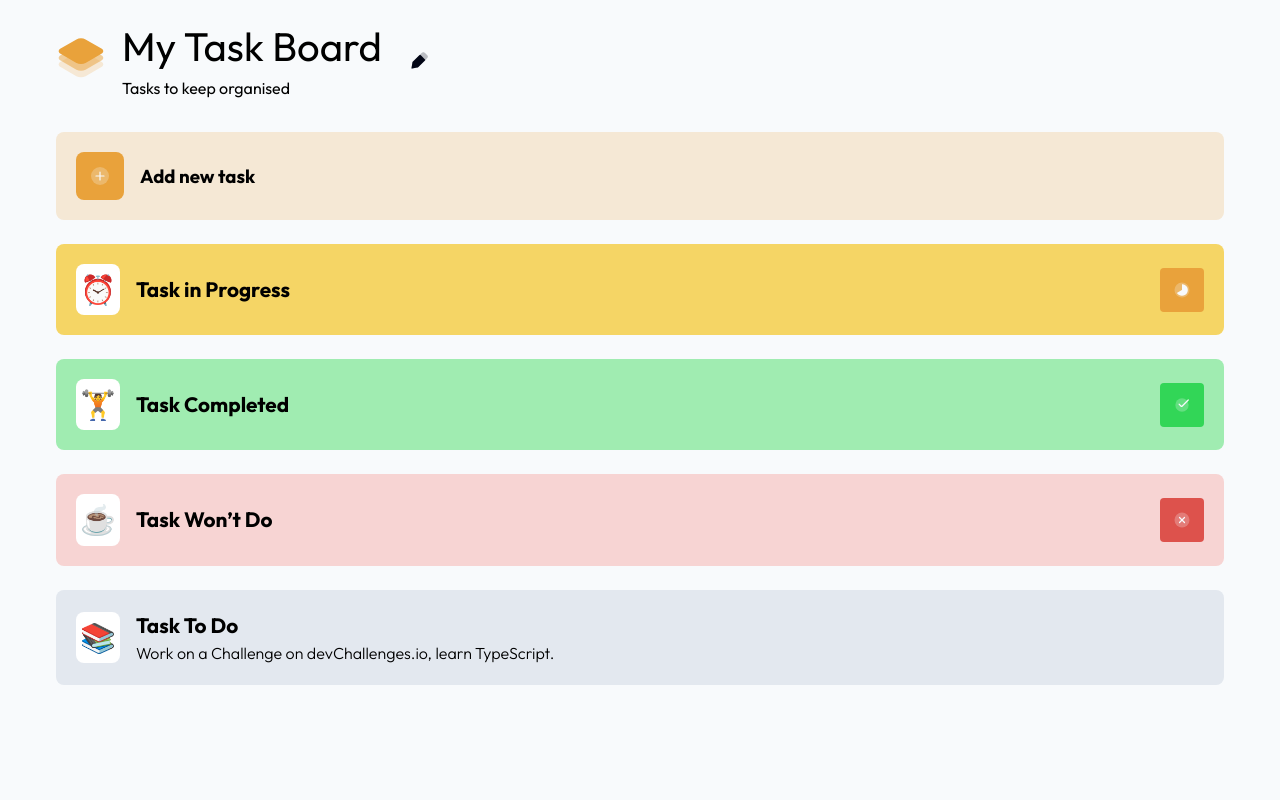
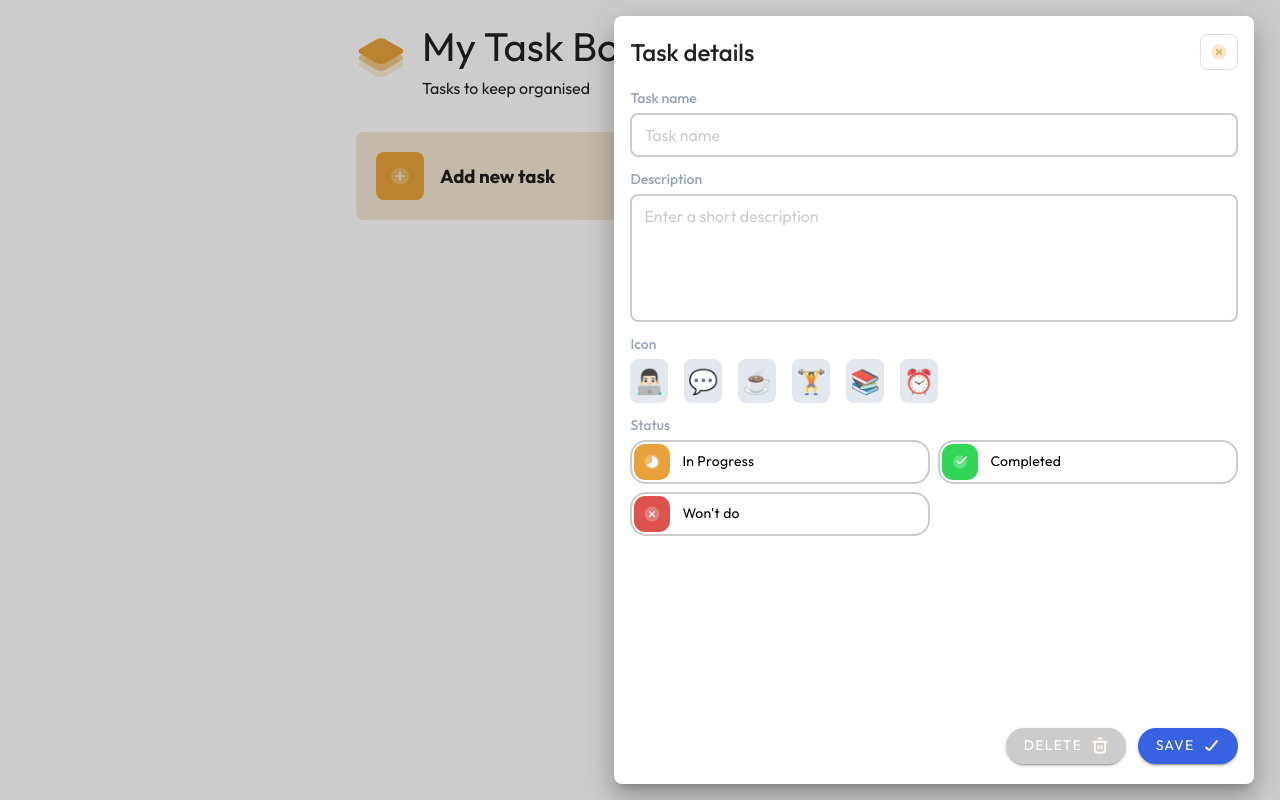
Before and after one commit to rearalf/my-task-board-frontend, a Vue app: page / in a window 1280 px wide. Built offline with nearby package versions, Linux system fonts and the light colour scheme; the HTML template or start-up script is replaced by a standard one.

Commit message:
feat: Add ui new task form

```diff
--- a/src/App.vue
+++ b/src/App.vue
@@ -1,11 +1,30 @@
 <script setup lang="ts">
+import NavigationDrawer from './components/NavigationDrawer.vue'
 import EditDuotone from './components/icons/EditDuotone.vue'
 import NewTaskCard from './components/NewTaskCard.vue'
 import LogoSVG from './components/icons/LogoSVG.vue'
 import TaskCard from './components/TaskCardk.vue'
+import { ref, watch } from 'vue'
+import type { ITypeIcon } from './interfaces/interfaces'
+import { TaskStatus } from './interfaces/interfaces'
+
+const handleDrawer = ref<boolean>(true)
+const taskIcon = ref<ITypeIcon>('')
+const taskState = ref<TaskStatus>(TaskStatus.PENDING)
+
+const toggleDrawer = (value: boolean) => (handleDrawer.value = value)
+const handleChangeState = (state: TaskStatus) => (taskState.value = state)
 </script>
 
 <template>
+  <v-app>
+    <NavigationDrawer
+      :task-icon="taskIcon"
+      :drawer="handleDrawer"
+      :task-state="taskState"
+      @update:handleDrawer="toggleDrawer"
+      @change:handle-state="handleChangeState"
+    />
     <v-container>
       <div class="d-flex ga-4 align-center mb-4">
         <LogoSVG />
@@ -18,17 +37,24 @@ import TaskCard from './components/TaskCardk.vue'
         </v-btn>
       </div>
       <main class="mt-8 d-flex flex-column ga-6">
-      <NewTaskCard />
-      <TaskCard :icon="'alarm'" :state="'in_progress'" />
+        <NewTaskCard @update:handleDrawer="toggleDrawer" />
+        <!-- <TaskCard :icon="'alarm'" :state="'in_progress'" />
         <TaskCard :icon="'gym'" :state="'completed'" />
         <TaskCard :icon="'coffee'" :state="'wont_do'" />
         <TaskCard
           :icon="'book'"
           :description="'Work on a Challenge on devChallenges.io, learn TypeScript.'"
           :state="'pending'"
-      />
+        /> -->
       </main>
     </v-container>
+  </v-app>
 </template>
 
-<style scoped></style>
+<style scoped>
+@media screen and (min-width: 640px) {
+  .v-container {
+    max-width: 600px;
+  }
+}
+</style>
--- /dev/null
+++ b/src/components/NavigationDrawer.vue
@@ -0,0 +1,253 @@
+<template>
+  <v-navigation-drawer
+    v-model="drawer"
+    style="height: 96vh; top: 2%; bottom: 2%"
+    class="rounded-lg pa-4 d-flex"
+    :style="!drawer && 'transform: translateX(100vw)'"
+    persistent
+    floating
+    temporary
+    location="right"
+  >
+    <v-list-item class="pa-0">
+      <header class="d-flex justify-space-between">
+        <h2 class="font-weight-medium">Task details</h2>
+        <v-btn
+          border
+          variant="text"
+          @click="handleClick"
+          style="min-width: auto"
+          class="px-2 h-auto w-auto rounded-lg"
+        >
+          <CloseRingDuotone1 />
+        </v-btn>
+      </header>
+    </v-list-item>
+
+    <v-list-item class="list_item_form pa-0 flex-1-1 align-start">
+      <template v-slot:default>
+        <form class="d-flex flex-column ga-4 pt-4 flex-1-1 h-100 justify-space-between">
+          <div class="d-flex flex-column ga-3 justify-space-between">
+            <div class="d-flex flex-column ga-1">
+              <label
+                for="name"
+                style="color: #97a3b6; font-size: 0.875rem"
+                class="font-weight-medium"
+              >
+                Task name
+              </label>
+              <input
+                type="text"
+                class="input-field rounded-lg pa-3 py-2"
+                style="border: 0.15rem solid #00000033"
+                placeholder="Task name"
+              />
+            </div>
+
+            <div class="d-flex flex-column ga-1">
+              <label
+                for="name"
+                style="color: #97a3b6; font-size: 0.875rem"
+                class="font-weight-medium"
+              >
+                Description
+              </label>
+              <textarea
+                type="text"
+                class="input-field rounded-lg pa-3 py-2"
+                style="border: 0.15rem solid #00000033; min-height: 8rem; resize: none"
+                placeholder="Enter a short description"
+              />
+            </div>
+
+            <div class="d-flex flex-column ga-1">
+              <h3 style="color: #97a3b6; font-size: 0.875rem" class="font-weight-medium">Icon</h3>
+              <div class="d-flex ga-4">
+                <label
+                  style="font-size: 1.5rem; background-color: #e3e8ef"
+                  v-for="option in iconsOptions"
+                  :key="option.iconName"
+                  class="pa-1 rounded-lg"
+                  :style="taskIcon === option.iconName && 'background-color: #F5D565'"
+                >
+                  <input
+                    type="radio"
+                    name="icon"
+                    :value="option.iconName"
+                    class="d-none"
+                    v-model="taskIcon"
+                  />
+                  {{ option.icon }}
+                </label>
+              </div>
+            </div>
+
+            <div class="d-flex flex-column ga-1">
+              <h3 style="color: #97a3b6; font-size: 0.875rem" class="font-weight-medium">Status</h3>
+
+              <div class="grid-state">
+                <label v-for="option in taskStateOptions" :key="option.state">
+                  <v-card
+                    class="bg-white"
+                    style="box-shadow: none; border-radius: 1rem"
+                    :style="
+                      option.state === taskState
+                        ? 'border: 2px solid #3662E3'
+                        : 'border: 2px solid #00000033'
+                    "
+                  >
+                    <v-card-text class="d-flex ga-3 align-center" style="padding: 2px">
+                      <span
+                        :style="
+                          option.state === 'wont_do'
+                            ? 'background-color: #dd524c'
+                            : option.state === 'completed'
+                              ? 'background-color: #32D657'
+                              : 'background-color: #E9A23B'
+                        "
+                        class="d-flex pa-2"
+                        style="border-radius: 0.7rem"
+                      >
+                        <CloseRingDuotone v-if="option.state === 'wont_do'" />
+                        <DoneRoundDuotone v-if="option.state === 'completed'" />
+                        <TimeAtackDuotone v-if="option.state === 'in_progress'" />
+                      </span>
+                      <input
+                        name="state"
+                        type="radio"
+                        class="d-none"
+                        :value="option.state"
+                        v-model="taskState"
+                        @change="updateTaskState(option.state)"
+                      />
+
+                      <p class="flex-1-1">{{ option.nameState }}</p>
+
+                      <span
+                        v-if="option.state === taskState"
+                        class="d-flex align-center justify-center rounded-xl mr-2"
+                        style="background-color: #3662e3"
+                      >
+                        <DoneRound />
+                      </span>
+                    </v-card-text>
+                  </v-card>
+                </label>
+              </div>
+            </div>
+          </div>
+          <div class="d-flex justify-end ga-3 mb-1">
+            <v-btn style="background-color: #00000033" class="rounded-xl text-white">
+              <span class="d-flex ga-2"> Delete <TrashSVG /> </span>
+            </v-btn>
+            <v-btn style="background-color: #3662e3" class="rounded-xl text-white">
+              <span class="d-flex ga-2"> Save <DoneRound /> </span>
+            </v-btn>
+          </div>
+        </form>
+      </template>
+    </v-list-item>
+  </v-navigation-drawer>
+</template>
+
+<script lang="ts">
+export default {
+  name: 'NavigationDrawer',
+}
+</script>
+
+<script setup lang="ts">
+import CloseRingDuotone from './icons/CloseRingDuotone.vue'
+import CloseRingDuotone1 from './icons/CloseRingDuotone1.vue'
+import DoneRound from './icons/DoneRound.vue'
+import DoneRoundDuotone from './icons/DoneRoundDuotone.vue'
+import TimeAtackDuotone from './icons/TimeAtackDuotone.vue'
+import TrashSVG from './icons/TrashSVG.vue'
+
+const drawer = defineModel('drawer', { default: false, required: true, type: Boolean })
+const taskIcon = defineModel('taskIcon', {
+  required: true,
+  type: String,
+  validator: (value: string) => ['gym', 'alarm', 'coffee', 'work', 'book', 'chat'].includes(value),
+})
+const taskState = defineModel('taskState', {
+  required: true,
+  type: String,
+  validator: (value: string) => ['wont_do', 'in_progress', 'completed', 'pending'].includes(value),
+})
+
+const emit = defineEmits(['update:handleDrawer', 'change:handleState'])
+
+const handleClick = () => emit('update:handleDrawer', false)
+
+const updateTaskState = (state: string) => {
+  emit('change:handleState', state)
+}
+
+const iconsOptions = [
+  { iconName: 'work', icon: '👨🏻‍💻' },
+  { iconName: 'chat', icon: '💬' },
+  { iconName: 'coffee', icon: '☕' },
+  { iconName: 'gym', icon: '🏋️' },
+  { iconName: 'book', icon: '📚' },
+  { iconName: 'alarm', icon: '⏰' },
+]
+
+const taskStateOptions = [
+  {
+    state: 'in_progress',
+    nameState: 'In Progress',
+  },
+  {
+    state: 'completed',
+    nameState: 'Completed',
+  },
+  {
+    state: 'wont_do',
+    nameState: "Won't do",
+  },
+]
+</script>
+
+<style>
+.v-navigation-drawer.v-navigation-drawer--right {
+  width: 96vw !important;
+  right: 2% !important;
+}
+
+@media screen and (min-width: 768px) {
+  .v-navigation-drawer.v-navigation-drawer--right {
+    width: 60vw !important;
+  }
+}
+
+@media screen and (min-width: 1024px) {
+  .v-navigation-drawer.v-navigation-drawer--right {
+    width: 50vw !important;
+  }
+}
+
+.v-navigation-drawer__content {
+  display: flex;
+  flex-direction: column;
+}
+
+.list_item_form .v-list-item__content {
+  align-self: flex-start;
+  height: 100%;
+}
+
+.input-field::placeholder {
+  color: #00000033;
+}
+
+.input-field:focus {
+  outline-color: #3662e3 !important;
+}
+
+.grid-state {
+  display: grid;
+  gap: 0.5rem;
+  grid-template-columns: repeat(2, 1fr);
+}
+</style>
--- a/src/components/NewTaskCard.vue
+++ b/src/components/NewTaskCard.vue
@@ -2,7 +2,7 @@
   <button
     class="d-flex align-center ga-4 pa-5 rounded-lg custom-btn"
     style="background-color: #f5e8d5"
-    @click="() => console.log('Hello')"
+    @click="handleClick"
   >
     <i class="d-flex justify-center align-center pa-3 rounded-lg" style="background-color: #e9a23b">
       <AddRoundDuotone />
@@ -19,6 +19,10 @@ export default {
 
 <script setup lang="ts">
 import AddRoundDuotone from './icons/AddRoundDuotone.vue'
+
+const emit = defineEmits(['update:handleDrawer'])
+
+const handleClick = () => emit('update:handleDrawer', true)
 </script>
 
 <style scoped>
--- /dev/null
+++ b/src/interfaces/interfaces.ts
@@ -0,0 +1,8 @@
+export type ITypeIcon = 'work' | 'chat' | 'coffee' | 'gym' | 'book' | 'alarm' | ''
+
+export enum TaskStatus {
+  WONT_DO = 'wont_do',
+  IN_PROGRESS = 'in_progress',
+  COMPLETED = 'completed',
+  PENDING = 'pending',
+}
--- a/tsconfig.node.json
+++ b/tsconfig.node.json
@@ -10,10 +10,13 @@
   "compilerOptions": {
     "composite": true,
     "noEmit": true,
+    "strict": true,
+    "esModuleInterop": true,
+    "skipLibCheck": true,
     "tsBuildInfoFile": "./node_modules/.tmp/tsconfig.node.tsbuildinfo",
 
     "module": "ESNext",
-    "moduleResolution": "Bundler",
+    "moduleResolution": "node",
     "types": ["node"]
   }
 }
```
Lines whose indentation alone changed are shown as unchanged.
